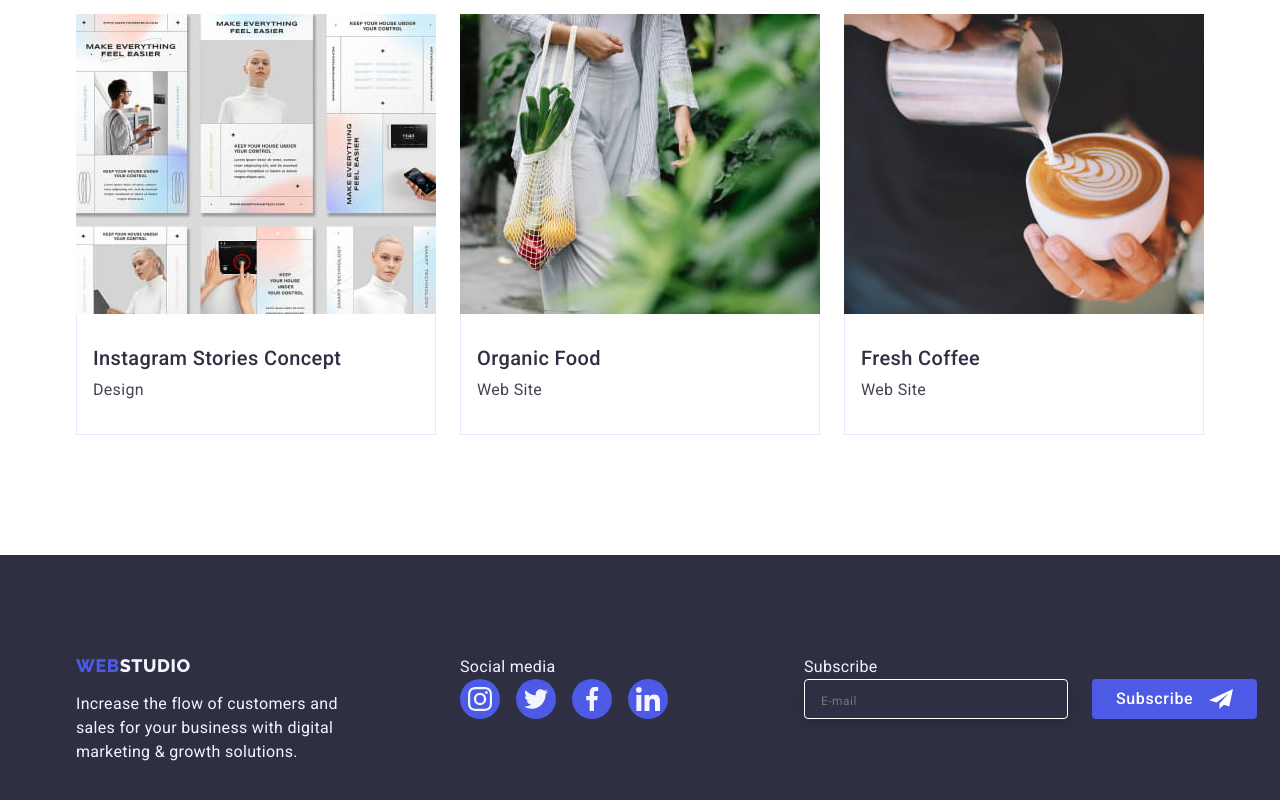
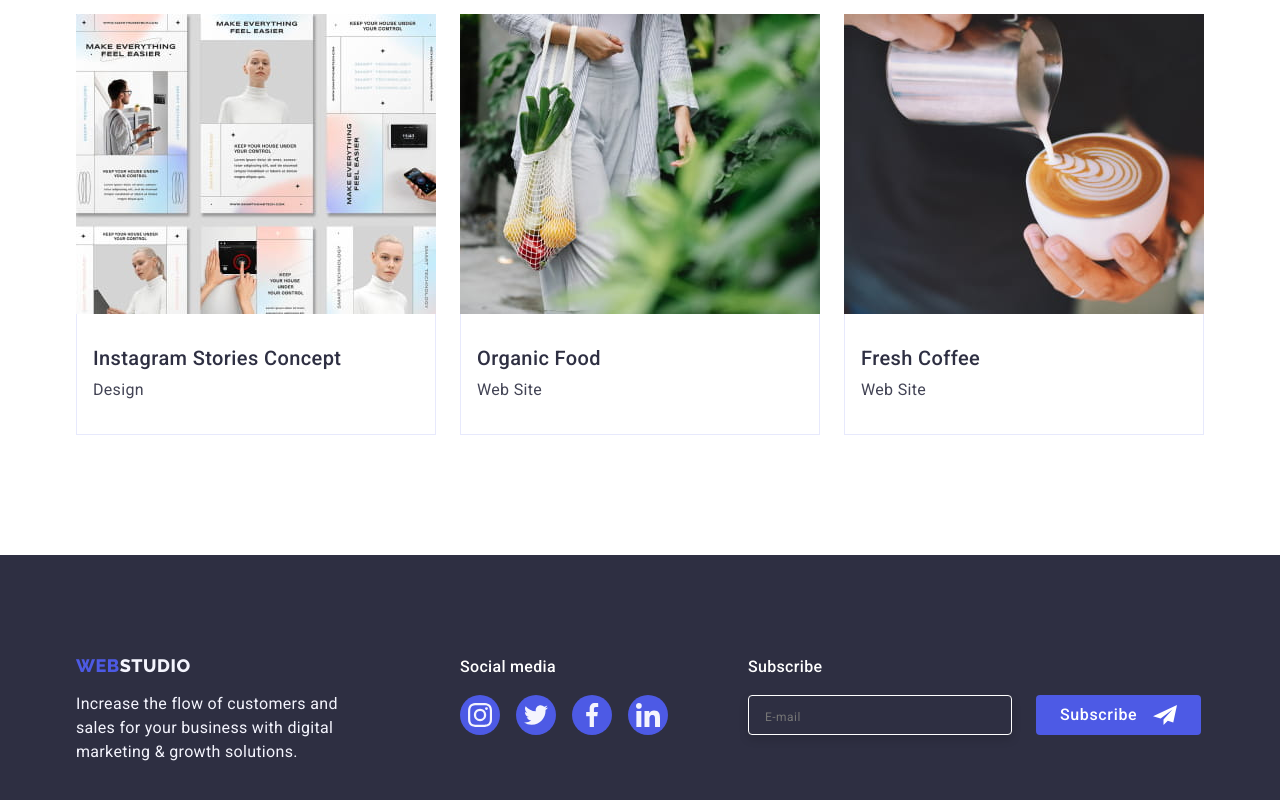
Before and after one commit to Makar2006/goit-homework-06, a plain HTML site: page portfolio.html in a window 1280 px wide. Shown: the part 1215-2015 px from the top of the page. Drawn offline with nearby package versions, Linux system fonts and the light colour scheme.

Commit message:
goit-homework-06

```diff
--- a/css/styles.css
+++ b/css/styles.css
@@ -534,6 +534,7 @@ img {
   letter-spacing: 0.04em;
   color: #fff;
   border: none;
+  cursor: pointer;
 }
 .subscribe-btn:hover,
 .subscribe-btn:focus {
--- a/portfolio.html
+++ b/portfolio.html
@@ -329,7 +329,7 @@
           </p>
         </div>
         <div class="container-center">
-          <p class="footer-text footer-text-s">Social media</p>
+          <p class="footer-title">Social media</p>
           <ul class="social-list list">
             <li class="social-item">
               <a
@@ -386,9 +386,10 @@
           </ul>
         </div>
         <div class="container-right">
-          <p class="footer-text footer-text-s">Subscribe</p>
+          <p class="footer-title">Subscribe</p>
+
+          <form>
             <div class="footer-container-in">
-            <form>
               <label>
                 <input
                   class="footer-input"
@@ -397,7 +398,6 @@
                   placeholder="E-mail"
                 />
               </label>
-            </form>
               <button class="subscribe-btn" type="submit">
                 Subscribe
                 <svg class="subscribe-icon" width="24" height="24">
@@ -405,6 +405,7 @@
                 </svg>
               </button>
             </div>
+          </form>
         </div>
       </div>
     </footer>
```
Lines whose indentation alone changed are shown as unchanged.
